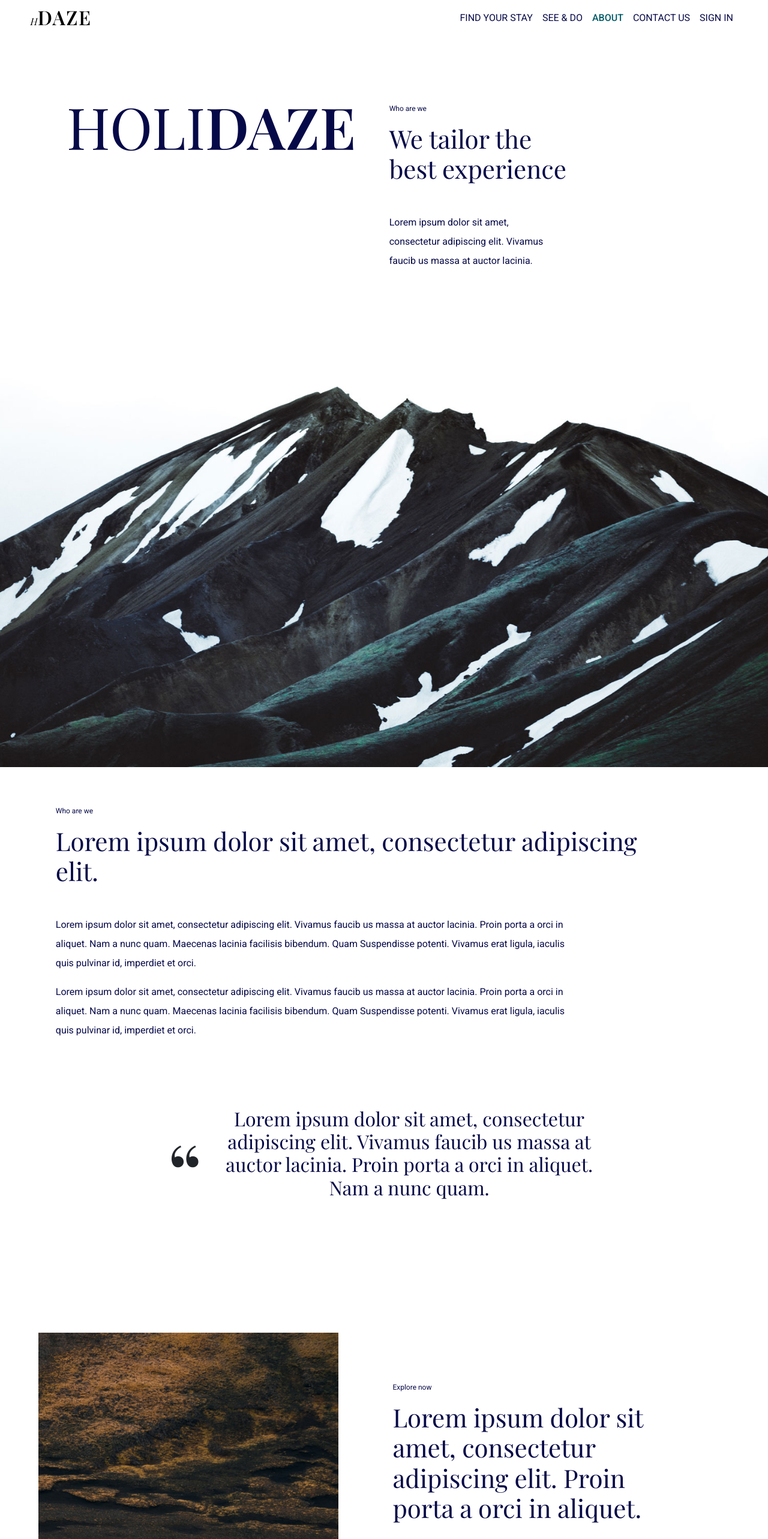
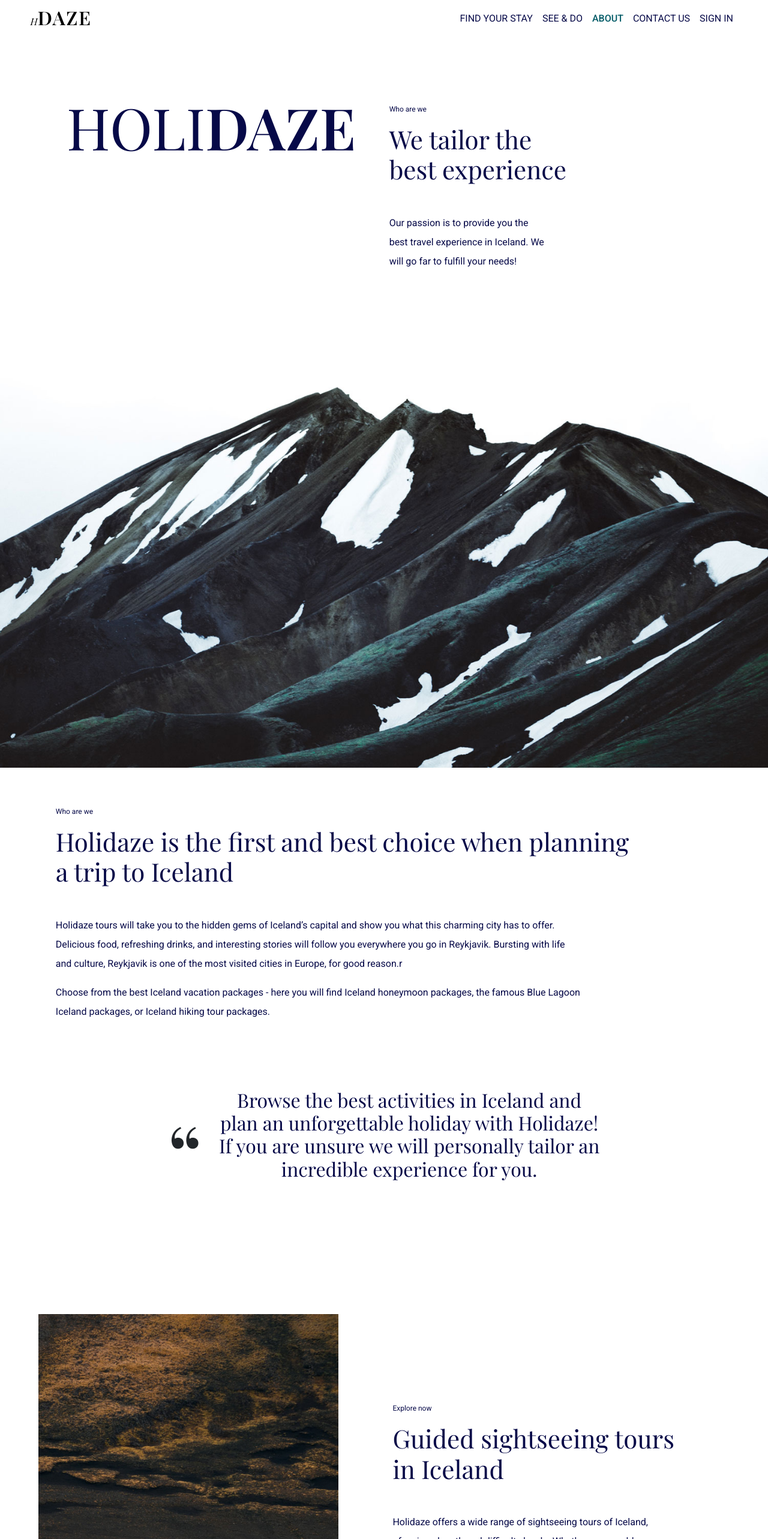
Before and after one commit to Noroff-FEU-Assignments/project-exam-2-zenabii, a React (Create React App) app: page /about in a window 1280 px wide. Shown: the top 2566 px of the page at 60% size. Built offline with nearby package versions, Linux system fonts and the light colour scheme; a web font is replaced by a local one.

Commit message:
lorem ipsum

```diff
--- a/src/components/atoms/Quote.jsx
+++ b/src/components/atoms/Quote.jsx
@@ -2,9 +2,9 @@ export const Quote = () => (
     <section className="quoteColumn">
         <div className="quoteIcon">“</div>
         <h3 className="quoteText">
-            Lorem ipsum dolor sit amet, consectetur adipiscing elit. Vivamus
-            faucib us massa at auctor lacinia. Proin porta a orci in aliquet.
-            Nam a nunc quam.
+            Browse the best activities in Iceland and plan an unforgettable
+            holiday with Holidaze! If you are unsure we will personally tailor
+            an incredible experience for you.
         </h3>
     </section>
 );
--- a/src/components/organisms/Carousel.jsx
+++ b/src/components/organisms/Carousel.jsx
@@ -4,8 +4,8 @@ import React from "react";
 function HotelCarousel({ slides }) {
     return (
         <Carousel variant="dark" interval={null} indicators={false}>
-            {slides.map((slide) => (
-                <Carousel.Item>
+            {slides.map((slide, index) => (
+                <Carousel.Item key={index}>
                     <img
                         className="d-block carouselImg"
                         src={slide.url}
--- a/src/components/organisms/Enquiries.jsx
+++ b/src/components/organisms/Enquiries.jsx
@@ -28,10 +28,6 @@ export const Enquires = () => {
         <>
             {results.map((enquiry) => (
                 <React.Fragment key={enquiry.id}>
-                    <div className="dateAdded">
-                        <p className="me-2">Message sent:</p>
-                        {enquiry.attributes.createdAt}
-                    </div>
                     <div className="enquireBody bodyFlex">
                         <div>
                             <img
--- a/src/components/organisms/HeaderText.jsx
+++ b/src/components/organisms/HeaderText.jsx
@@ -12,8 +12,7 @@ export const HeaderText = () => (
                 theme="blue"
                 subject="Who are we"
                 title="We tailor the best experience"
-                paragraph="Lorem ipsum dolor sit amet, consectetur adipiscing elit. Vivamus
-            faucib us massa at auctor lacinia."
+                paragraph="Our passion is to provide you the best travel experience in Iceland. We will go far to fulfill your needs!"
             />
         </div>
     </section>
--- a/src/components/organisms/Navbar.jsx
+++ b/src/components/organisms/Navbar.jsx
@@ -3,9 +3,17 @@ import Nav from "react-bootstrap/Nav";
 import Navbar from "react-bootstrap/Navbar";
 import logo from "../../images/dark_logo.svg";
 import { NavLink } from "react-router-dom";
+import Offcanvas from "react-bootstrap/Offcanvas";
+import { useState } from "react";
 
 function CenteredNavbar({ user, logout }) {
+    const [show, setShow] = useState(false);
+
+    const handleClose = () => setShow(false);
+    const handleShow = () => setShow(true);
+
     return (
+        <>
             <div className="navbar-alignment d-flex justify-content-between navBackground">
                 <section className="display-grid">
                     <Navbar.Brand href="/">
@@ -18,9 +26,15 @@ function CenteredNavbar({ user, logout }) {
                 </section>
                 <Navbar expand="lg" className=" d-flex z-index">
                     <Container>
-                    <Navbar.Toggle aria-controls="basic-navbar-nav" />
-                    <Navbar.Collapse id="basic-navbar-nav">
-                        <Nav className="me-auto float-right" user={user}>
+                        <Navbar.Toggle
+                            aria-controls="basic-navbar-nav"
+                            variant="primary"
+                            onClick={handleShow}
+                        />
+                        <Nav
+                            className="me-auto float-right d-none d-lg-block"
+                            user={user}
+                        >
                             <NavLink
                                 className={({ isActive }) =>
                                     "uppercase" + (isActive ? " active" : "")
@@ -76,10 +90,69 @@ function CenteredNavbar({ user, logout }) {
                                 {user ? "sign out" : "sign in"}
                             </NavLink>
                         </Nav>
-                    </Navbar.Collapse>
                     </Container>
                 </Navbar>
             </div>
+            <Offcanvas show={show} onHide={handleClose}>
+                <Offcanvas.Header closeButton>
+                    <Offcanvas.Title>Offcanvas</Offcanvas.Title>
+                </Offcanvas.Header>
+                <Nav className="me-auto float-right" user={user}>
+                    <NavLink
+                        className={({ isActive }) =>
+                            "uppercase" + (isActive ? " active" : "")
+                        }
+                        href="/about"
+                        to="/findyourstay"
+                    >
+                        Find your stay
+                    </NavLink>
+                    <NavLink
+                        className={({ isActive }) =>
+                            "uppercase" + (isActive ? " active" : "")
+                        }
+                        to="/seeanddo"
+                    >
+                        See & Do
+                    </NavLink>
+                    <NavLink
+                        className={({ isActive }) =>
+                            "uppercase" + (isActive ? " active" : "")
+                        }
+                        to="/about"
+                    >
+                        About
+                    </NavLink>
+                    <NavLink
+                        className={({ isActive }) =>
+                            "uppercase" + (isActive ? " active" : "")
+                        }
+                        to="/contactus"
+                    >
+                        Contact Us
+                    </NavLink>
+                    {user && (
+                        <NavLink
+                            className={({ isActive }) =>
+                                "uppercase" + (isActive ? " active" : "")
+                            }
+                            to="/admin"
+                        >
+                            Admin panel
+                        </NavLink>
+                    )}
+                    <NavLink
+                        className={({ isActive }) =>
+                            "uppercase" + (isActive && !user ? " active" : "")
+                        }
+                        onClick={() => user && logout()}
+                        to={user ? "/" : "/login"}
+                    >
+                        {user ? "sign out" : "sign in"}
+                    </NavLink>
+                </Nav>
+            </Offcanvas>
+        </>
     );
 }
 
--- a/src/components/organisms/NewMessages.jsx
+++ b/src/components/organisms/NewMessages.jsx
@@ -31,10 +31,6 @@ export const NewMessages = () => {
 
     return results.map((contact) => (
         <React.Fragment key={contact.id}>
-            <div className="dateAdded">
-                <p className="me-2">Message sent:</p>
-                {contact.attributes.createdAt}
-            </div>
             <div className="enquireBody">
                 <div>
                     <span className="d-flex">
--- a/src/components/templates/AboutSection.jsx
+++ b/src/components/templates/AboutSection.jsx
@@ -15,9 +15,9 @@ export const AboutSection = () => (
                 Link="/contactus"
                 theme="blue"
                 subject="Who are we"
-                title="Lorem ipsum dolor sit amet, consectetur adipiscing elit."
-                paragraph="Lorem ipsum dolor sit amet, consectetur adipiscing elit. Vivamus faucib us massa at auctor lacinia. Proin porta a orci in aliquet. Nam a nunc quam. Maecenas lacinia facilisis bibendum. Quam Suspendisse potenti. Vivamus erat ligula, iaculis quis pulvinar id, imperdiet et orci. "
-                secondParagraph="Lorem ipsum dolor sit amet, consectetur adipiscing elit. Vivamus faucib us massa at auctor lacinia. Proin porta a orci in aliquet. Nam a nunc quam. Maecenas lacinia facilisis bibendum. Quam Suspendisse potenti. Vivamus erat ligula, iaculis quis pulvinar id, imperdiet et orci. "
+                title="Holidaze is the first and best choice when planning a trip to Iceland"
+                paragraph="Holidaze tours will take you to the hidden gems of Iceland’s capital and show you what this charming city has to offer. Delicious food, refreshing drinks, and interesting stories will follow you everywhere you go in Reykjavik. Bursting with life and culture, Reykjavik is one of the most visited cities in Europe, for good reason.r"
+                secondParagraph="Choose from the best Iceland vacation packages - here you will find Iceland honeymoon packages, the famous Blue Lagoon Iceland packages, or Iceland hiking tour packages."
             />
         </div>
     </section>
--- a/src/components/templates/AboutSectionCta.jsx
+++ b/src/components/templates/AboutSectionCta.jsx
@@ -16,11 +16,9 @@ export const AboutSectionCta = () => (
             <TitleText
                 theme="blue"
                 subject="Explore now"
-                title="Lorem ipsum dolor sit amet,
-                consectetur adipiscing elit.
-                Proin porta a orci in aliquet. "
-                paragraph="Lorem ipsum dolor sit amet, consectetur adipiscing elit. Vivamus faucib us massa at auctor lacinia. Proin porta a orci in aliquet. Nam a nunc quam. Maecenas lacinia facilisis bibendum. Quam Suspendisse potenti. Vivamus erat ligula, iaculis quis pulvinar id, imperdiet et orci.."
-                secondParagraph="Lorem ipsum dolor sit amet, consectetur adipiscing elit. Vivamus faucib us massa at auctor lacinia. Proin porta a orci in aliquet. Nam a nunc quam. Maecenas lacinia facilisis bibendum. Quam Suspendisse potenti. Vivamus erat ligula, iaculis quis pulvinar id, imperdiet et orci. "
+                title="Guided sightseeing tours in Iceland"
+                paragraph="Holidaze offers a wide range of sightseeing tours of Iceland, of various length and difficulty levels. Whether you would explore the areas around Reykjavik or go around the whole island, our day tours or multiday tours will take you on an easy and safe journey."
+                secondParagraph="Lava cave tours in Iceland prove that the country is full of surprises — both on the ground and underneath it. Huge lava fields on the surface cover miles and miles of underground tunnels."
             />
         </div>
     </section>
--- a/src/components/templates/AdministrateHotels.jsx
+++ b/src/components/templates/AdministrateHotels.jsx
@@ -61,7 +61,9 @@ export const AdministrateHotels = () => {
     const onNewSubmit = (e) => {
         e.preventDefault();
         if (!validateHotelForm(newHotel)) {
-            return setDisplayErrorMessage("oops! Something happend!");
+            return setDisplayErrorMessage(
+                "Please fill out all the fields below."
+            );
         }
 
         setLoading(true);
--- a/src/components/templates/ContactFormWithText.jsx
+++ b/src/components/templates/ContactFormWithText.jsx
@@ -7,17 +7,9 @@ export const ContactFormWithText = () => (
             <TitleText
                 theme="blue"
                 subject="introduction"
-                title="Lorem ipsum dolor sit amet, consectetur adipiscing elit."
-                paragraph="Lorem ipsum dolor sit amet, consectetur adipiscing elit. Vivamus
-            faucib us massa at auctor lacinia. Proin porta a orci in aliquet.
-            Nam a nunc quam. Maecenas lacinia facilisis bibendum. Suspendisse
-            potenti. Vivamus erat ligula, iaculis quis pulvinar id, imperdiet et
-            orci."
-                secondParagraph="Lorem ipsum dolor sit amet, consectetur adipiscing elit. Vivamus
-            faucib us massa at auctor lacinia. Proin porta a orci in aliquet.
-            Nam a nunc quam. Maecenas lacinia facilisis bibendum. Suspendisse
-            potenti. Vivamus erat ligula, iaculis quis pulvinar id, imperdiet et
-            orci."
+                title="If you can't find what you're looking for on the website - send us a message and we will provide it for you"
+                paragraph="Holidaze tours will take you to the hidden gems of Iceland's capital and show you what this charming city has to offer. Delicious food, refreshing drinks, and interesting stories will follow you everywhere you go in Reykjavik. Bursting with life and culture, Reykjavik is one of the most visited cities in Europe, for good reason."
+                secondParagraph="Iceland is home to the world-famous Blue Lagoon and other geothermal baths. Cap off your Golden Circle tour with a soothing dip into all-natural, mineral-rich waters. A few indulgent hours in heated pools are the perfect way to wrap up a day of sightseeing and adventure."
             />
         </div>
         <div>
--- a/src/sass/organisms/_enquires.scss
+++ b/src/sass/organisms/_enquires.scss
@@ -7,6 +7,7 @@
     flex-direction: row;
     align-items: center;
     padding: 8px;
+    margin-top: 32px;
 }
 
 .enquireHotel {
```
Also changed, not shown: src/components/molecules/StandAloneNav.jsx (added, +75 -0 lines). Lines whose indentation alone changed are shown as unchanged.
